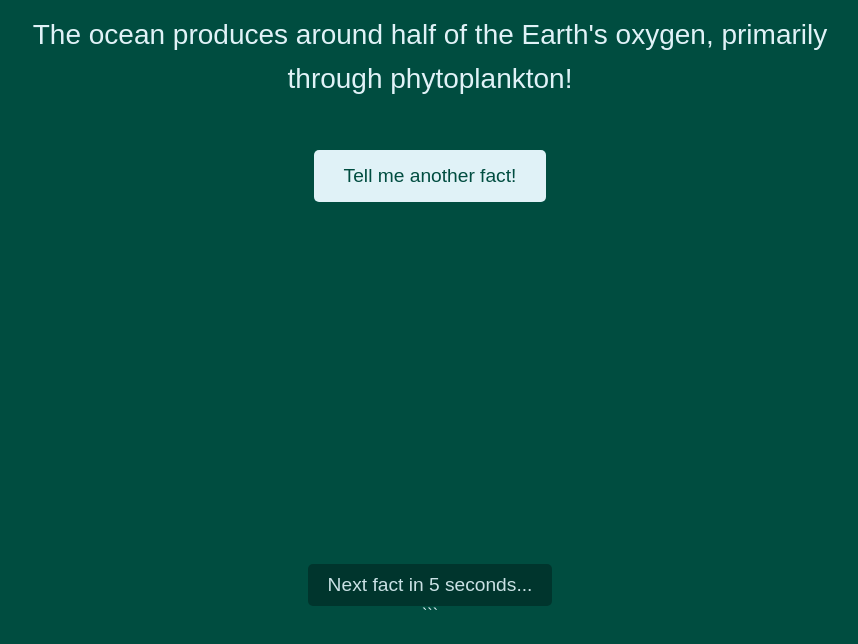
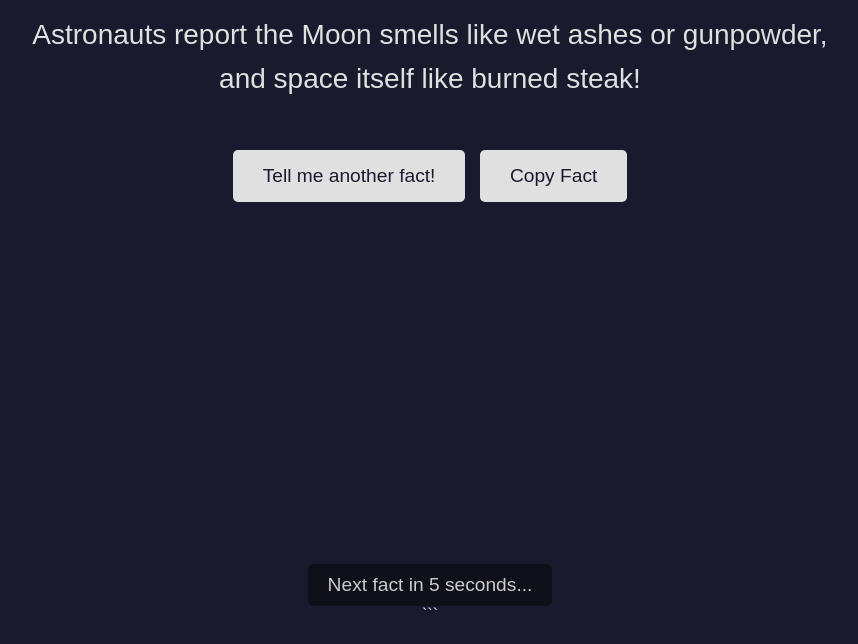
Before and after one commit to tothepoint/ai, a plain HTML site: page index.html in a window 1280 px wide. Shown: the part 156-800 px from the top of the page, without its empty margins (210-1068 px from the left). Drawn offline with Linux system fonts and the light colour scheme.

Commit message:
feat: Automated commit from self-ai-update workflow

```diff
--- a/index.html
+++ b/index.html
@@ -7,8 +7,8 @@
     <title>Fascinating Ocean Facts</title>
     <style>
         body {
-            background-color: #004D40; /* Deep Teal for Ocean Oxygen */
-            color: #E0F2F7; /* Light Cyan for text */
+            background-color: #1A1A2E; /* Deep Space Blue */
+            color: #E0E0E0; /* Light Gray for text */
             font-family: 'Arial', sans-serif;
             display: flex;
             flex-direction: column;
@@ -34,8 +34,8 @@
             line-height: 1.6;
         }
         button {
-            background-color: #E0F2F7; /* Light Cyan */
-            color: #004D40; /* Deep Teal */
+            background-color: #E0E0E0; /* Light Gray */
+            color: #1A1A2E; /* Deep Space Blue */
             border: none;
             padding: 15px 30px;
             font-size: 1.2rem;
@@ -45,13 +45,13 @@
             transition: background-color 0.3s, color 0.3s;
         }
         button:hover {
-            background-color: #B2EBF2; /* Lighter Cyan */
-            color: #00251A; /* Darker Teal */
+            background-color: #B0B0B0; /* Slightly darker gray */
+            color: #0F0F1A; /* Even darker blue */
         }
         #countdown {
             font-size: 1.2rem;
-            color: #E0F2F7; /* Light Cyan */
-            background-color: #00332B; /* Darker Teal for footer */
+            color: #E0E0E0; /* Light Gray */
+            background-color: #0F0F1A; /* Darker Space Blue for footer */
             padding: 10px 20px;
             border-radius: 5px;
             opacity: 0.9;
@@ -69,29 +69,30 @@
 </head>
 <body>
     <div class="container">
-        <h1>The Ocean: Earth's Breath</h1>
-        <p>The ocean produces around half of the Earth's oxygen, primarily through phytoplankton!</p>
+        <h1>The Scent of Space</h1>
+        <p>Astronauts report the Moon smells like wet ashes or gunpowder, and space itself like burned steak!</p>
         <button id="another-fact-btn">Tell me another fact!</button>
+        <button id="copy-fact-btn" style="margin-left: 10px;">Copy Fact</button>
     </div>
     <div id="countdown"></div>
 
     <script>
         const facts = [
             {
-                title: "The Ocean: Earth's Breath",
-                text: "The ocean produces around half of the Earth's oxygen, primarily through phytoplankton!"
+                title: "The Scent of Space",
+                text: "Astronauts report the Moon smells like wet ashes or gunpowder, and space itself like burned steak!"
             },
             {
-                title: "Deep Sea Wonders",
-                text: "The deepest part of the ocean is the Mariana Trench, plunging about 11,000 meters (36,000 feet) below the surface. It's deeper than Mount Everest is tall!"
+                title: "Silent Space",
+                text: "Space is a vacuum, meaning there's no medium for sound to travel through. So, space is completely silent!"
             },
             {
-                title: "Coral Reefs: Underwater Cities",
-                text: "Coral reefs, though covering less than 1% of the ocean floor, are home to more than 25% of all marine life, acting as vital nurseries for many species."
+                title: "Footprints on the Moon",
+                text: "Because there's no wind or atmosphere on the Moon, the footprints left by astronauts could last for millions of years."
             },
             {
-                title: "Male Seahorses Get Pregnant",
-                text: "Seahorses are one of the few species in the animal kingdom where the male carries the eggs and gives birth to the young."
+                title: "The Sun's Mass",
+                text: "The Sun accounts for 99.86% of the mass in our solar system, with Jupiter making up most of the rest."
             }
         ];
         let currentFactIndex = 0;
@@ -108,8 +109,10 @@
                     <h1>${facts[currentFactIndex].title}</h1>
                     <p>${facts[currentFactIndex].text}</p>
                     <button id="another-fact-btn">Tell me another fact!</button>
+                    <button id="copy-fact-btn" style="margin-left: 10px;">Copy Fact</button>
                 `;
                 document.getElementById('another-fact-btn').addEventListener('click', updateFactAndResetCountdown);
+                document.getElementById('copy-fact-btn').addEventListener('click', copyFactToClipboard);
                 factContainer.classList.remove('fade-out');
                 factContainer.classList.add('fade-in');
                 resetCountdown();
@@ -146,9 +149,19 @@
             resetCountdown(); // Ensure countdown resets even if manually triggered
         }
 
+        function copyFactToClipboard() {
+            const factText = facts[currentFactIndex].text;
+            navigator.clipboard.writeText(factText).then(() => {
+                alert('Fact copied to clipboard!');
+            }).catch(err => {
+                console.error('Failed to copy fact: ', err);
+            });
+        }
+
         // Initial setup
         document.addEventListener('DOMContentLoaded', () => {
             document.getElementById('another-fact-btn').addEventListener('click', updateFactAndResetCountdown);
+            document.getElementById('copy-fact-btn').addEventListener('click', copyFactToClipboard);
             startCountdown(); // Start countdown when the page loads
         });
     </script>
```
